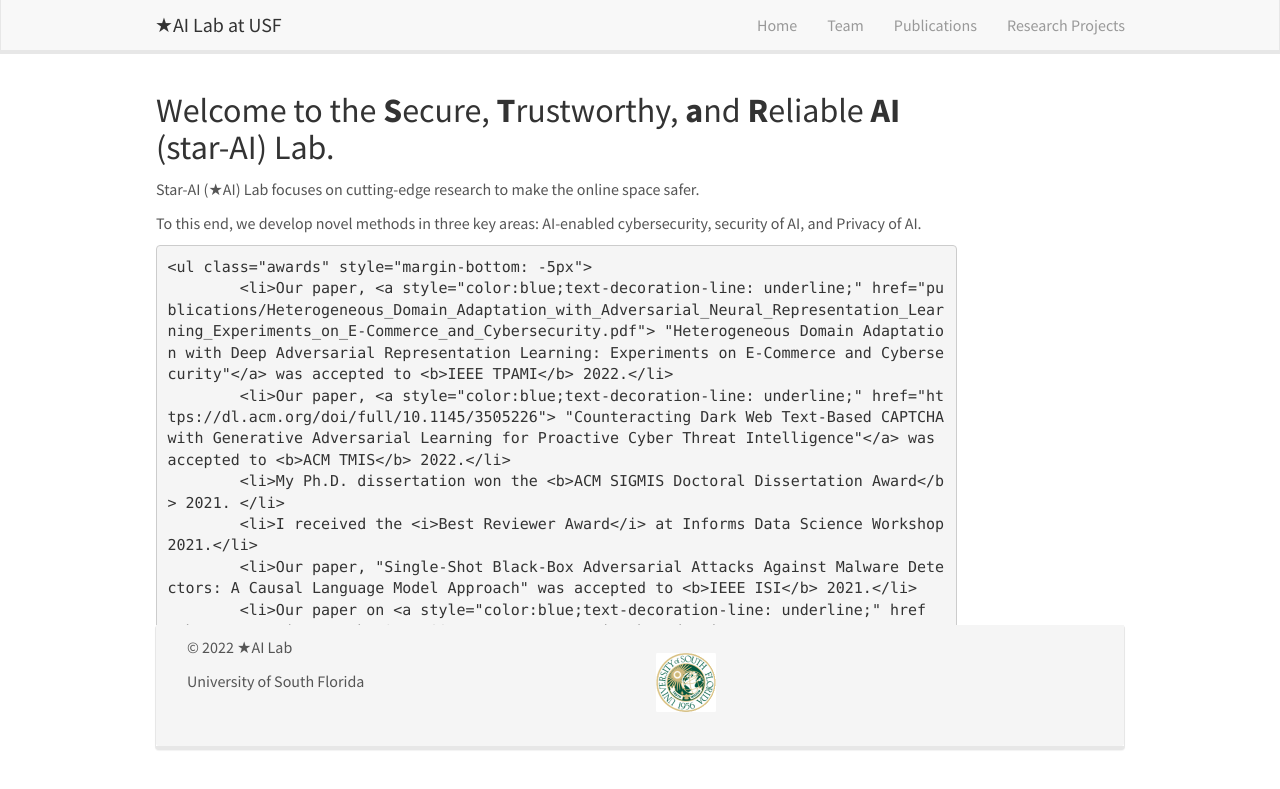
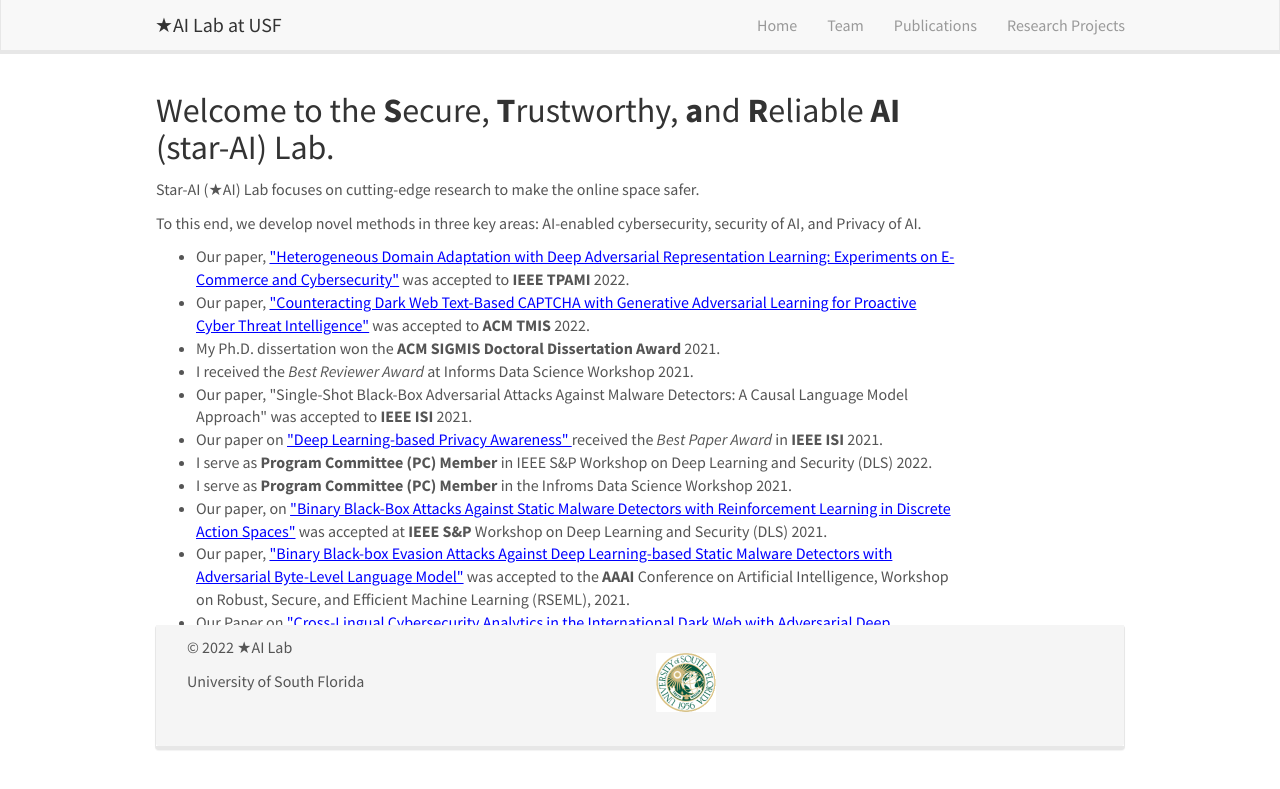
Before and after one commit to star-ailab/star-ailab.github.io, a Jekyll site: the page built from _pages/home.md, in a window 1280 px wide. Shown: the top 789 px of the page. Built offline with Jekyll 4.4.1, drawn with Linux system fonts in a browser that asks for light colours; nearby versions of some CDN libraries; some of the changed lines change nothing that is shown; some of the changed text lies outside the part shown.

Commit message:
Update home.md

```diff
--- a/_pages/home.md
+++ b/_pages/home.md
@@ -10,7 +10,7 @@
 
 To this end, we develop novel methods in three key areas: AI-enabled cybersecurity, security of AI, and Privacy of AI.
 
-<div class="wrapper" style="border-bottom: 1px solid $black <!--$grey-color-->; border:4px; height:380px; overflow:auto;">
+<div markdown="0" class="wrapper" style="border-bottom: 1px solid $black <!--$grey-color-->; border:4px; height:380px; overflow:auto;">
 	<ul class="awards" style="margin-bottom: -5px">
 		<li>Our paper, <a style="color:blue;text-decoration-line: underline;" href="publications/Heterogeneous_Domain_Adaptation_with_Adversarial_Neural_Representation_Learning_Experiments_on_E-Commerce_and_Cybersecurity.pdf"> "Heterogeneous Domain Adaptation with Deep Adversarial Representation Learning: Experiments on E-Commerce and Cybersecurity"</a> was accepted to <b>IEEE TPAMI</b> 2022.</li>
 		<li>Our paper, <a style="color:blue;text-decoration-line: underline;" href="https://dl.acm.org/doi/full/10.1145/3505226"> "Counteracting Dark Web Text-Based CAPTCHA with Generative Adversarial Learning for Proactive Cyber Threat Intelligence"</a> was accepted to <b>ACM TMIS</b> 2022.</li>
```
